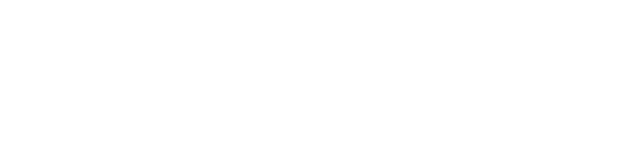
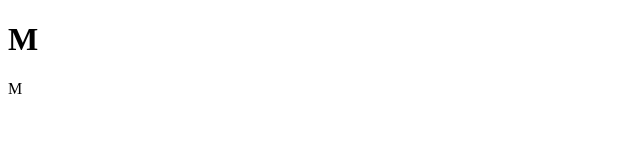
Before and after one commit to Bayrammyrat/cosc4353_fuel_project, a plain HTML site: page index.html in a window 1280 px wide. Shown: the full height of the page, 0-640 px from the left. Drawn offline with Linux system fonts and the light colour scheme.

Commit message:
Update index.html

```diff
--- a/index.html
+++ b/index.html
@@ -2,6 +2,8 @@
 <html lang="en">
 <head>
 <meta charset="utf-8">
+<h1>M</h1>
+<p>M</p>
 	<title></title>
 </head>
 <body>
```
